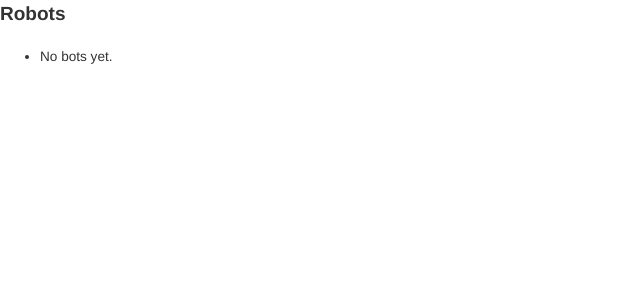
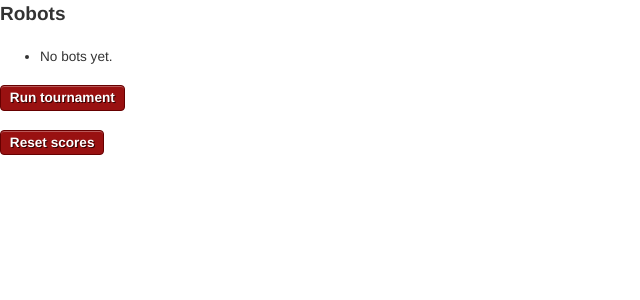
Before and after one commit to marmaluke/botLeague, a Django app: a page that uses robots/templates/robots/robot_list.html in a window 1280 px wide. Shown: the top 300 px of the page, without its empty margins (0-640 px from the left). Run offline with Django 3.2, Linux system fonts and the light colour scheme; data that the repository does not hold is empty; some libraries are stand-ins or nearby versions.

Commit message:
Add tournament. Individual challenges no longer adjust scores.

```diff
--- a/robots/templates/robots/robot_list.html
+++ b/robots/templates/robots/robot_list.html
@@ -10,3 +10,13 @@
     <li>No bots yet.</li>
 {% endfor %}
 </ul>
+
+<form action="{% url 'robots:run_tournament' %}" method="POST">
+	{% csrf_token %}
+	<input type="submit" value="Run tournament"/>
+</form>
+
+<form action="{% url 'robots:reset_scores' %}" method="POST">
+	{% csrf_token %}
+	<input type="submit" value="Reset scores"/>
+</form>
--- a/robots/urls.py
+++ b/robots/urls.py
@@ -1,6 +1,6 @@
 from django.conf.urls import patterns, url
 from robots.views import RobotListView, RobotDetailView, challenge,\
-    MatchDetailView
+    MatchDetailView, reset_scores, tourney_results, run_tournament
 
 urlpatterns = patterns('',
     # Examples:
@@ -8,4 +8,7 @@ urlpatterns = patterns('',
     url(r'bots/(?P<pk>\d+)/$', RobotDetailView.as_view(), name='detail'),
     url(r'matches/(?P<pk>\d+)/$', MatchDetailView.as_view(), name='match'),
     url(r'bots/(?P<pk>\d+)/challenge/$', challenge, name='challenge'),
+    url(r'reset_scores/$', reset_scores, name='reset_scores'),
+    url(r'tourney/$', run_tournament, name='run_tournament'),
+    url(r'results/$', tourney_results, name='tourney_results'),
 )
--- a/robots/views.py
+++ b/robots/views.py
@@ -2,11 +2,12 @@ from django.views import generic
 from django.http import HttpResponse, HttpResponseRedirect
 from django.core.urlresolvers import reverse
 from robots.models import Robot, Match
-from robots.challenge import play_match
+from robots.challenge import play_match, calculate_elo_rank
+from django.shortcuts import render
 
 # Create your views here.
 class RobotListView(generic.ListView):
-	#model = Robot
+	# model = Robot
 	queryset = Robot.objects.order_by("-elo_score")
 
 class RobotDetailView(generic.DetailView):
@@ -28,3 +29,30 @@ def challenge(request, pk):
 		return HttpResponseRedirect(reverse('robots:match', args=(match.id,)))
 	else:
 		return HttpResponse("Game failed: {0}".format(exc))
+
+def reset_scores(request):
+	for bot in Robot.objects.all():
+		bot.elo_score = 1200
+		bot.save()
+	return HttpResponseRedirect(reverse('robots:index'))
+
+def run_tournament(request):
+	matches = []
+	for challenger in Robot.objects.all():
+		for defender in Robot.objects.exclude(pk=challenger.id):
+			exc, match = play_match(challenger, defender)
+			if match is None:
+				return HttpResponse("Tournament failed: {0}".format(exc))
+			else:
+				challenger.elo_score, defender.elo_score = calculate_elo_rank(challenger.elo_score, defender.elo_score, match.challenger_score > match.defender_score)
+				challenger.save()
+				defender.save()
+				matches.append(match.id)
+	request.session['matches'] = matches
+	return HttpResponseRedirect(reverse('robots:tourney_results'))
+
+def tourney_results(request):
+	matches = request.session['matches']
+	return render(request, 'robots/tourney_results.html', {
+		'match_list': Match.objects.filter(pk__in=matches)
+	})
```
Also changed, not shown: robots/challenge.py (+5 -14 lines), robots/templates/robots/tourney_results.html (added, +12 -0 lines), 4 other files.
